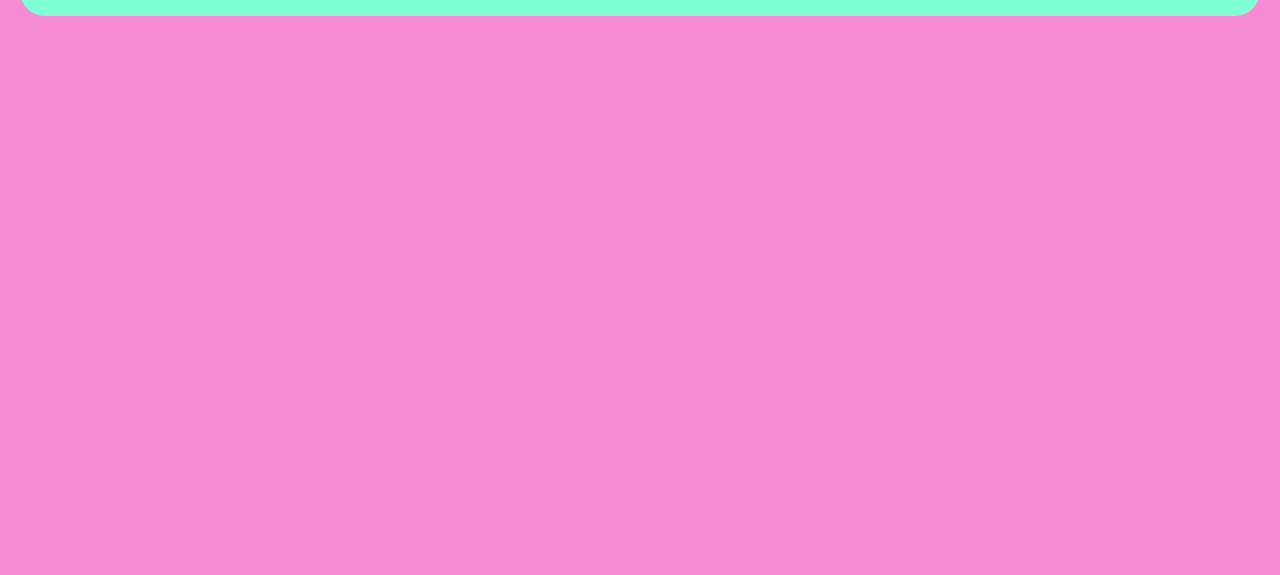
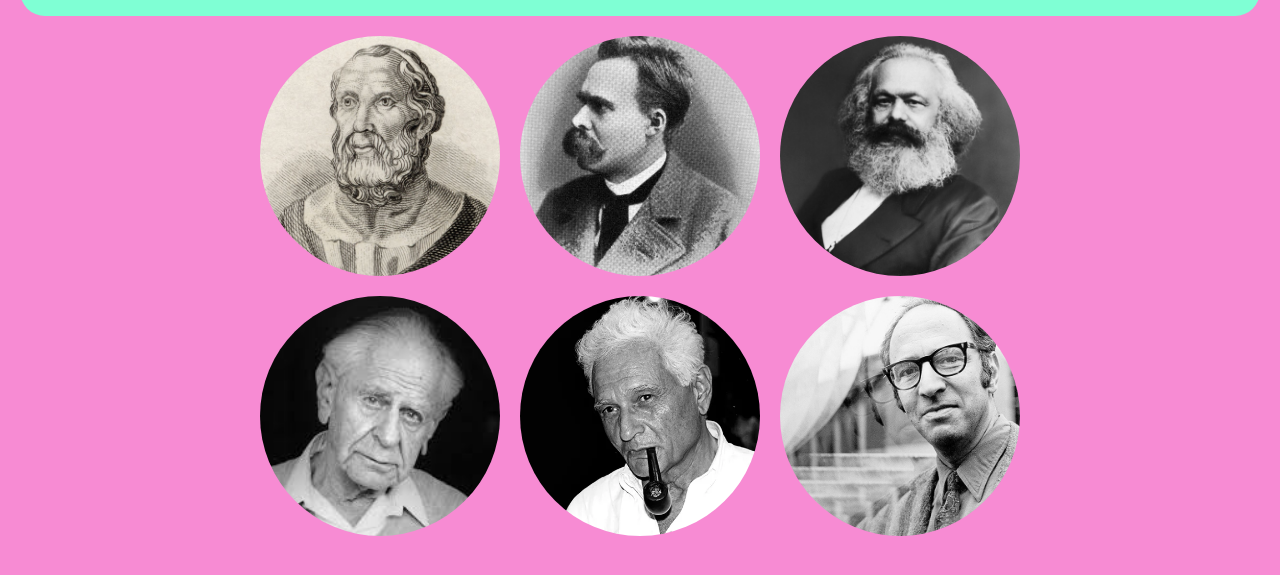
Before and after one commit to helenetrommelen/AI-Quote-Bot, a plain HTML site: page index.html in a window 1280 px wide. Shown: the part 115-690 px from the top of the page. Drawn offline with Linux system fonts and the light colour scheme; a web font is replaced by a local one.

Commit message:
added philosopher grid and styling in css

```diff
--- a/index.html
+++ b/index.html
@@ -16,5 +16,39 @@
         <h1>Quote from a bot</h1>
         <p>Select a scientist to see what's on their mind</p>
     </header>
+
+    <main>
+        <div class="container">
+            <div class="philosophers">
+
+                <div class="philosopher" data-philosopher="Plato">
+                    <img src="./assets/plato.jpeg" alt="">
+                </div>
+
+                <div class="philosopher" data-philosopher="Nietzsche">
+                    <img src="./assets/nietzsche.jpeg" alt="">
+                </div>
+
+                <div class="philosopher" data-philosopher="Marx">
+                    <img src="./assets/marx.jpeg" alt="">
+                </div>
+
+                <div class="philosopher" data-philosopher="Popper">
+                    <img src="./assets/popper.jpeg" alt="">
+                </div>
+
+                <div class="philosopher" data-philosopher="Derrida">
+                    <img src="./assets/derrida.webp" alt="">
+                </div>
+
+                <div class="philosopher" data-philosopher="Kuhn">
+                    <img src="./assets/kuhn.jpeg" alt="">
+                </div>
+
+
+            </div>
+
+        </div>
+    </main>
 </body>
 </html>
--- a/style.css
+++ b/style.css
@@ -27,3 +27,36 @@ header {
     margin: 20px;
     border-radius: 25px;
 }
+
+main {
+    /* align-items: center; */
+    text-align: center;
+
+}
+
+/* main img {
+    width: 200px;
+    border-radius: 200px;
+} */
+
+.philosophers {
+    display: grid;
+    grid-template-columns: repeat(3, 240px);
+    justify-content: center;
+    grid-template-rows: repeat(3, 240px);
+    gap: 20px
+}
+
+.philosopher img {
+    width: 100%;
+    height: 100%;
+    object-fit: cover;
+}
+
+.philosopher {
+    width: 240px;
+    height: 240px;
+    position: relative;
+    overflow: hidden;
+    border-radius: 50%;
+}
```
Also changed, not shown: assets/derrida.webp (added), assets/kuhn.jpeg (added), assets/plato.jpeg (added), assets/popper.jpeg (added).
